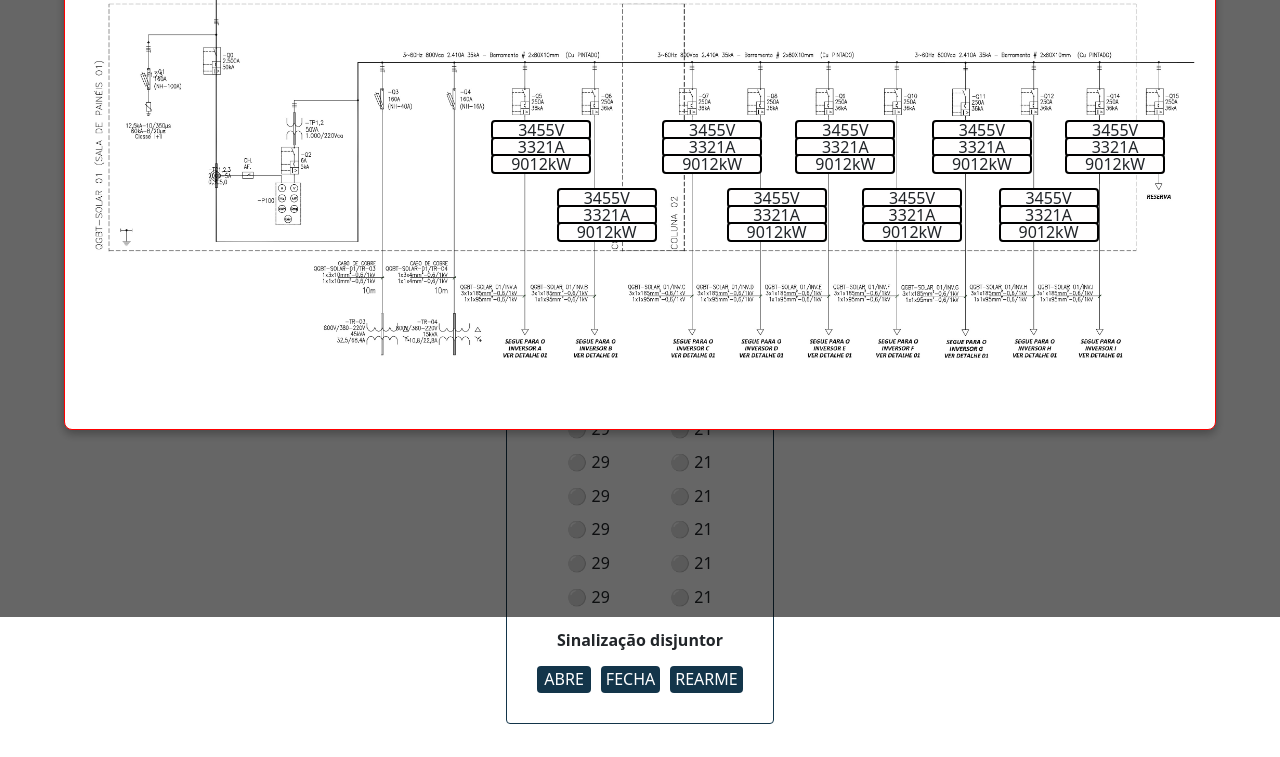
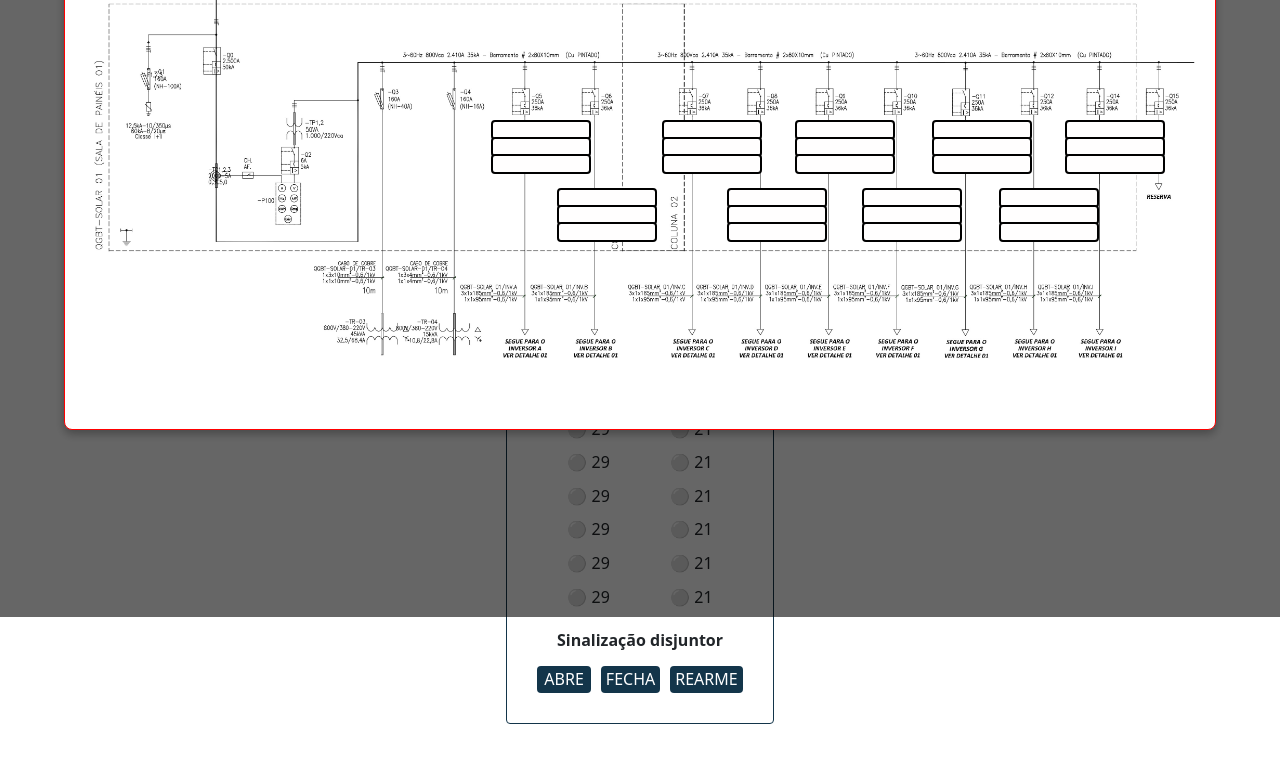
Before and after one commit to capua-eng/dash-graphein, a plain HTML site: page templates/unifilar.html in a window 1280 px wide. Both pictures are taken after a click on the button "Unifilar QGBT 1". Shown: the part 183-940 px from the top of the page. Drawn offline with nearby package versions, Linux system fonts and the light colour scheme; files whose address does not match are found by name.

Commit message:
dados invs dos modais unifilar

```diff
--- a/templates/unifilar.html
+++ b/templates/unifilar.html
@@ -117,41 +117,41 @@
                 <h2>Unifilar QGBT 1</h2>
                 <div class="image-container">
                     <img src="static\assets\images\RBJQGBT1_7.jpg" width="100%">
-                    <div class="hotspot" style="top: 32%; left: 36.6%;" title="Quadro  A">3455V</div>
-                    <div class="hotspot" style="top: 36%; left: 36.6%;" title="Quadro  A">3321A</div>
-                    <div class="hotspot" style="top: 40%; left: 36.6%;" title="Quadro  B">9012kW</div>
+                    <div class="hotspot" style="top: 32%; left: 36.6%;" title="Quadro  A"> </div>
+                    <div class="hotspot" style="top: 36%; left: 36.6%;" title="Quadro  A"> </div>
+                    <div class="hotspot" style="top: 40%; left: 36.6%;" title="Quadro  B"> </div>
                     <!-- ----------------------------------------------------------------------------------- -->
-                    <div class="hotspot" style="top: 48%; left: 42.5%;" title="Quadro  A">3455V</div>
-                    <div class="hotspot" style="top: 52%; left: 42.5%;" title="Quadro  A">3321A</div>
-                    <div class="hotspot" style="top: 56%; left: 42.5%;" title="Quadro  B">9012kW</div>
+                    <div class="hotspot" style="top: 48%; left: 42.5%;" title="Quadro  A"> </div>
+                    <div class="hotspot" style="top: 52%; left: 42.5%;" title="Quadro  A"> </div>
+                    <div class="hotspot" style="top: 56%; left: 42.5%;" title="Quadro  B"> </div>
                     <!-- ----------------------------------------------------------------------------------- -->
-                    <div class="hotspot" style="top: 32%; left: 52%;" title="Quadro  A">3455V</div>
-                    <div class="hotspot" style="top: 36%; left: 52%;" title="Quadro  A">3321A</div>
-                    <div class="hotspot" style="top: 40%; left: 52%;" title="Quadro  B">9012kW</div>
+                    <div class="hotspot" style="top: 32%; left: 52%;" title="Quadro  A"> </div>
+                    <div class="hotspot" style="top: 36%; left: 52%;" title="Quadro  A"> </div>
+                    <div class="hotspot" style="top: 40%; left: 52%;" title="Quadro  B"> </div>
                     <!-- ----------------------------------------------------------------------------------- -->
-                    <div class="hotspot" style="top: 48%; left: 57.8%;" title="Quadro  A">3455V</div>
-                    <div class="hotspot" style="top: 52%; left: 57.8%;" title="Quadro  A">3321A</div>
-                    <div class="hotspot" style="top: 56%; left: 57.8%;" title="Quadro  B">9012kW</div>
+                    <div class="hotspot" style="top: 48%; left: 57.8%;" title="Quadro  A"> </div>
+                    <div class="hotspot" style="top: 52%; left: 57.8%;" title="Quadro  A"> </div>
+                    <div class="hotspot" style="top: 56%; left: 57.8%;" title="Quadro  B"> </div>
                     <!-- ----------------------------------------------------------------------------------- -->
-                    <div class="hotspot" style="top: 32%; left: 64%;" title="Quadro  A">3455V</div>
-                    <div class="hotspot" style="top: 36%; left: 64%;" title="Quadro  A">3321A</div>
-                    <div class="hotspot" style="top: 40%; left: 64%;" title="Quadro  B">9012kW</div>
+                    <div class="hotspot" style="top: 32%; left: 64%;" title="Quadro  A"> </div>
+                    <div class="hotspot" style="top: 36%; left: 64%;" title="Quadro  A"> </div>
+                    <div class="hotspot" style="top: 40%; left: 64%;" title="Quadro  B"> </div>
                     <!-- ----------------------------------------------------------------------------------- -->
-                    <div class="hotspot" style="top: 48%; left: 70%;" title="Quadro  A">3455V</div>
-                    <div class="hotspot" style="top: 52%; left: 70%;" title="Quadro  A">3321A</div>
-                    <div class="hotspot" style="top:56%; left: 70%;" title="Quadro  B">9012kW</div>
+                    <div class="hotspot" style="top: 48%; left: 70%;" title="Quadro  A"> </div>
+                    <div class="hotspot" style="top: 52%; left: 70%;" title="Quadro  A"> </div>
+                    <div class="hotspot" style="top:56%; left: 70%;" title="Quadro  B"> </div>
                     <!-- ----------------------------------------------------------------------------------- -->
-                    <div class="hotspot" style="top: 32%; left: 76.3%;" title="Quadro  A">3455V</div>
-                    <div class="hotspot" style="top: 36%; left: 76.3%;" title="Quadro  A">3321A</div>
-                    <div class="hotspot" style="top:40%; left: 76.3%;" title="Quadro  B">9012kW</div>
+                    <div class="hotspot" style="top: 32%; left: 76.3%;" title="Quadro  A"> </div>
+                    <div class="hotspot" style="top: 36%; left: 76.3%;" title="Quadro  A"> </div>
+                    <div class="hotspot" style="top:40%; left: 76.3%;" title="Quadro  B"> </div>
                     <!-- ----------------------------------------------------------------------------------- -->
-                    <div class="hotspot" style="top: 48%; left: 82.3%;" title="Quadro  A">3455V</div>
-                    <div class="hotspot" style="top: 52%; left: 82.3%;" title="Quadro  A">3321A</div>
-                    <div class="hotspot" style="top: 56%; left: 82.3%;" title="Quadro  B">9012kW</div>
+                    <div class="hotspot" style="top: 48%; left: 82.3%;" title="Quadro  A"> </div>
+                    <div class="hotspot" style="top: 52%; left: 82.3%;" title="Quadro  A"> </div>
+                    <div class="hotspot" style="top: 56%; left: 82.3%;" title="Quadro  B"> </div>
                     <!-- ----------------------------------------------------------------------------------- -->
-                    <div class="hotspot" style="top: 32%; left: 88.3%;" title="Quadro  A">3455V</div>
-                    <div class="hotspot" style="top: 36%; left: 88.3%;" title="Quadro  A">3321A</div>
-                    <div class="hotspot" style="top: 40%; left: 88.3%;" title="Quadro  B">9012kW</div>
+                    <div class="hotspot" style="top: 32%; left: 88.3%;" title="Quadro  A"> </div>
+                    <div class="hotspot" style="top: 36%; left: 88.3%;" title="Quadro  A"> </div>
+                    <div class="hotspot" style="top: 40%; left: 88.3%;" title="Quadro  B"> </div>
                     <!-- ----------------------------------------------------------------------------------- -->
                 </div>
 
@@ -166,33 +166,33 @@
                 <div class="image-container">
                     <img src="static\assets\images\RBJQGBT2_3.jpg" width="100%">
                     <!-- ---------------------------------------------------------------------------- -->
-                    <div class="hotspot" style="top: 35%; left: 26.8%;" title="Quadro  A">3455V</div>
-                    <div class="hotspot" style="top: 39%; left: 26.8%;" title="Quadro  A">3321A</div>
-                    <div class="hotspot" style="top: 43%; left: 26.8%;" title="Quadro  B">9012kW</div>
+                    <div class="hotspot" style="top: 35%; left: 26.8%;" title="Quadro  A"> </div>
+                    <div class="hotspot" style="top: 39%; left: 26.8%;" title="Quadro  A"> </div>
+                    <div class="hotspot" style="top: 43%; left: 26.8%;" title="Quadro  B"> </div>
                     <!-- ---------------------------------------------------------------------------- -->
-                    <div class="hotspot" style="top: 50%; left: 33.6%;" title="Quadro  A">3455V</div>
-                    <div class="hotspot" style="top: 54%; left: 33.6%;" title="Quadro  A">3321A</div>
-                    <div class="hotspot" style="top: 58%; left: 33.6%;" title="Quadro  B">9012kW</div>
+                    <div class="hotspot" style="top: 50%; left: 33.6%;" title="Quadro  A"> </div>
+                    <div class="hotspot" style="top: 54%; left: 33.6%;" title="Quadro  A"> </div>
+                    <div class="hotspot" style="top: 58%; left: 33.6%;" title="Quadro  B"> </div>
                     <!-- ---------------------------------------------------------------------------- -->
-                    <div class="hotspot" style="top: 35%; left: 46.3%;" title="Quadro  A">3455V</div>
-                    <div class="hotspot" style="top: 39%; left: 46.3%;" title="Quadro  A">3321A</div>
-                    <div class="hotspot" style="top: 43%; left: 46.3%;" title="Quadro  B">9012kW</div>
+                    <div class="hotspot" style="top: 35%; left: 46.3%;" title="Quadro  A"> </div>
+                    <div class="hotspot" style="top: 39%; left: 46.3%;" title="Quadro  A"> </div>
+                    <div class="hotspot" style="top: 43%; left: 46.3%;" title="Quadro  B"> </div>
                     <!-- ---------------------------------------------------------------------------- -->
-                    <div class="hotspot" style="top: 50%; left: 53.2%;" title="Quadro  A">3455V</div>
-                    <div class="hotspot" style="top: 54%; left: 53.2%;" title="Quadro  A">3321A</div>
-                    <div class="hotspot" style="top: 58%; left: 53.2%;" title="Quadro  B">9012kW</div>
+                    <div class="hotspot" style="top: 50%; left: 53.2%;" title="Quadro  A"> </div>
+                    <div class="hotspot" style="top: 54%; left: 53.2%;" title="Quadro  A"> </div>
+                    <div class="hotspot" style="top: 58%; left: 53.2%;" title="Quadro  B"> </div>
                     <!-- ---------------------------------------------------------------------------- -->
-                    <div class="hotspot" style="top: 35%; left: 60.5%;" title="Quadro  A">3455V</div>
-                    <div class="hotspot" style="top: 39%; left: 60.5%;" title="Quadro  A">3321A</div>
-                    <div class="hotspot" style="top: 43%; left: 60.5%;" title="Quadro  B">9012kW</div>
+                    <div class="hotspot" style="top: 35%; left: 60.5%;" title="Quadro  A"> </div>
+                    <div class="hotspot" style="top: 39%; left: 60.5%;" title="Quadro  A"> </div>
+                    <div class="hotspot" style="top: 43%; left: 60.5%;" title="Quadro  B"> </div>
                     <!-- ---------------------------------------------------------------------------- -->
-                    <div class="hotspot" style="top: 50%; left: 67.8%;" title="Quadro  A">3455V</div>
-                    <div class="hotspot" style="top: 54%; left: 67.8%;" title="Quadro  A">3321A</div>
-                    <div class="hotspot" style="top: 58%; left: 67.8%;" title="Quadro  B">9012kW</div>
+                    <div class="hotspot" style="top: 50%; left: 67.8%;" title="Quadro  A"> </div>
+                    <div class="hotspot" style="top: 54%; left: 67.8%;" title="Quadro  A"> </div>
+                    <div class="hotspot" style="top: 58%; left: 67.8%;" title="Quadro  B"> </div>
                     <!-- ---------------------------------------------------------------------------- -->
-                    <div class="hotspot" style="top: 35%; left: 75%;" title="Quadro  A">3455V</div>
-                    <div class="hotspot" style="top: 39%; left: 75%;" title="Quadro  A">3321A</div>
-                    <div class="hotspot" style="top: 43%; left: 75%;" title="Quadro  B">9012kW</div>
+                    <div class="hotspot" style="top: 35%; left: 75%;" title="Quadro  A"> </div>
+                    <div class="hotspot" style="top: 39%; left: 75%;" title="Quadro  A"> </div>
+                    <div class="hotspot" style="top: 43%; left: 75%;" title="Quadro  B"> </div>
                     <!-- ---------------------------------------------------------------------------- -->
                     <div class="hotspot" style="top: 50%; left: 82.5%;" title="Quadro  A">3455V</div>
                     <div class="hotspot" style="top: 54%; left: 82.5%;" title="Quadro  A">3321A</div>
```
Also changed, not shown: static/script.js (+47 -8 lines).
